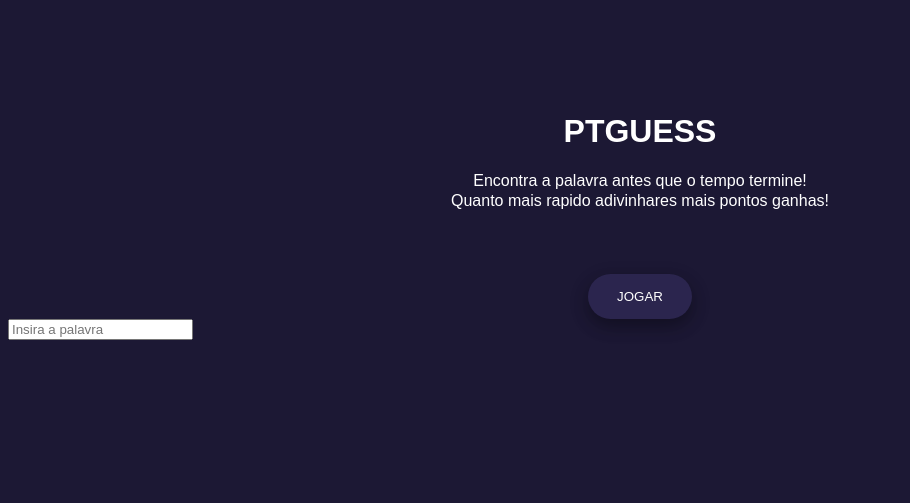
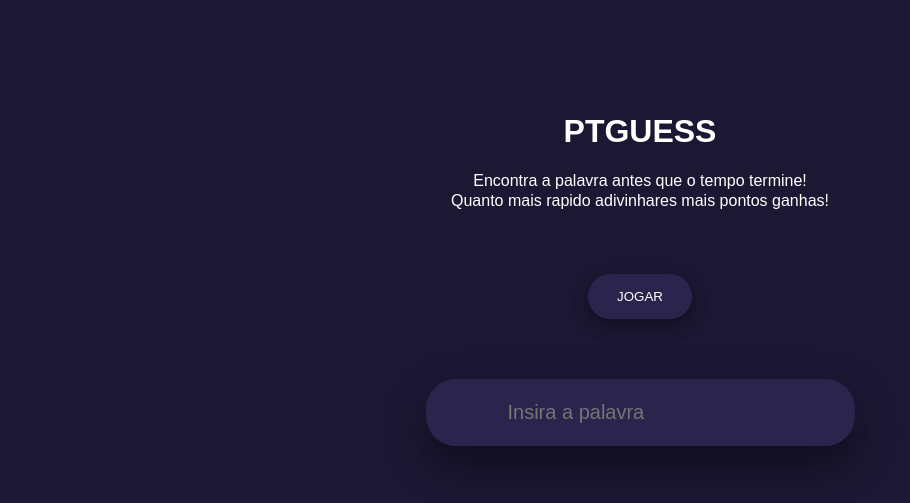
Before and after one commit to RubenDominguesPires/PTGUESS.github.io, a PHP site: page / in a window 1280 px wide. Shown: the top 503 px of the page, without its empty margins (0-910 px from the left). Run offline with PHP 8.4, Linux system fonts and the light colour scheme.

Commit message:
Style Change
Adicionado !!! - Criei uma classe root para predefinir constantes (por ex: font-family, color: etc...);

Adicionado !!! - Play button com um hover (animação) de sombra;

Adicionado !!! - Style para o Formulário;

```diff
--- a/styles.css
+++ b/styles.css
@@ -5,8 +5,14 @@ body {
   background-color: rgb(28, 24, 52);
 }
 
-h1{
-  color: white;
+:root {
+  --color: white;
+  --font-family: "Fredoka", sans-serif;
+  --background-color: rgb(43, 37, 78) ;
+}
+
+h1 {
+  color: var(--color);
 }
 #Titulo {
   text-align: center;
@@ -28,19 +34,45 @@ p {
 }
 
 #PlayButton {
-  font-family: "Fredoka", sans-serif;
+  font-family: var(--font-family);
   padding: 1em;
   border-radius: 30px;
   padding-left: 2em;
   padding-right: 2em;
   color: white;
   border-color: transparent;
-  background-color: rgb(43, 37, 78);
+  background-color: var(--background-color);
   cursor: pointer;
-  box-shadow: 0 8px 16px 0 rgba(0,0,0,0.2), 0 6px 20px 0 rgba(0,0,0,0.19);
+  box-shadow: 0 8px 16px 0 rgba(0, 0, 0, 0.2), 0 6px 20px 0 rgba(0, 0, 0, 0.19);
 }
 
 #PlayButton:hover {
-  box-shadow: 0 24px 32px 0 rgba(0,0,0,0.24),0 17px 50px 0 rgba(0,0,0,0.19);
-  background-color: rgb(50, 42, 99);
+  box-shadow: 0 24px 32px 0 rgba(0, 0, 0, 0.24),
+    0 17px 50px 0 rgba(0, 0, 0, 0.19);
+  background-color: var(--background-color);
 }
+
+.Formulario {
+  text-align: center;
+}
+
+#Formulario {
+  font-family: var(--font-family);
+  padding: 1em;
+  margin-top: 3em;
+  border-radius: 30px;
+  color: var(--color);
+  border-color: transparent;
+  background-color: var(--background-color);
+  box-shadow: 0 24px 32px 0 rgba(0, 0, 0, 0.24),
+    0 17px 50px 0 rgba(0, 0, 0, 0.19);
+  cursor: text;
+  font-size: 20px;
+  padding-left: 4em;
+  padding-right: 4em;
+  outline: none;
+}
+
+#Formulario {
+  border-color: transparent;
+}
```
